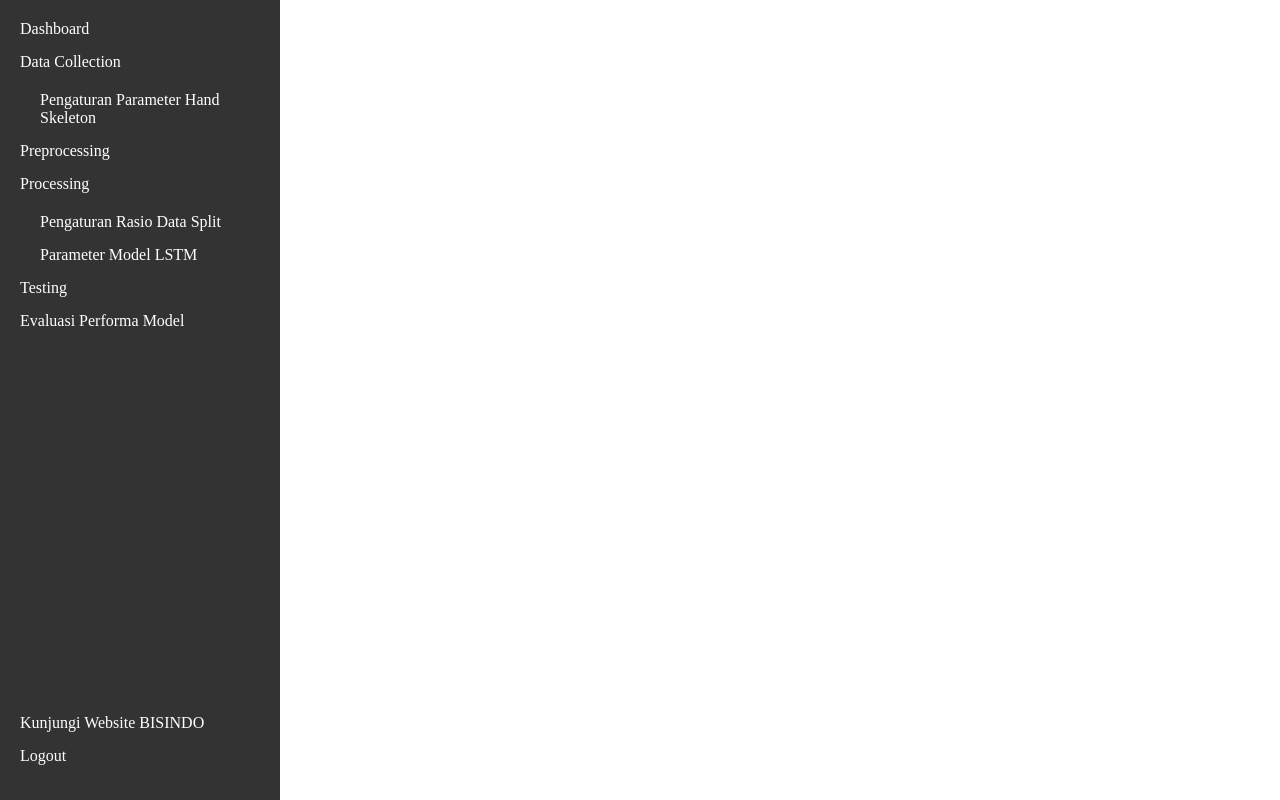
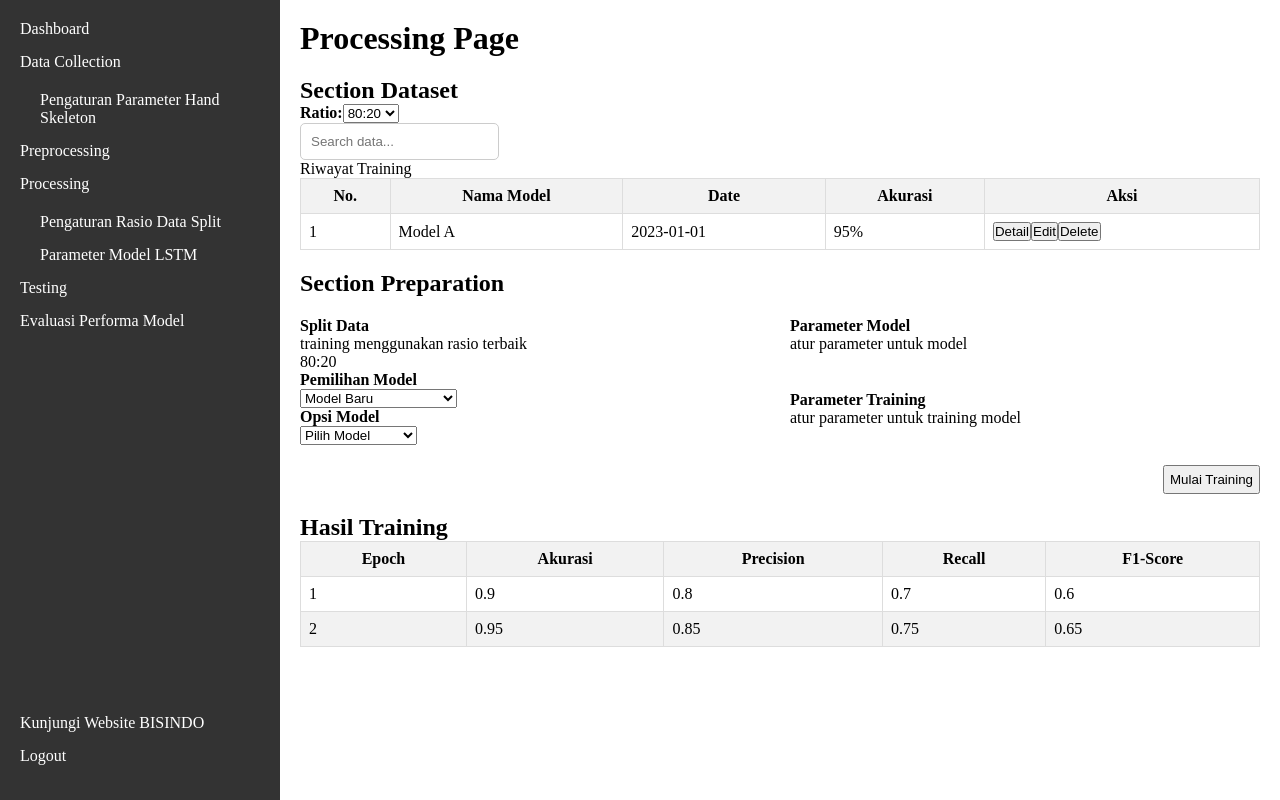
Before and after one commit to srmpandejlaki/BISINDO, a React (Vite) app in the folder frontend/: page /admin/processing in a window 1280 px wide. Built offline with nearby package versions, Linux system fonts and the light colour scheme.

Commit message:
buat halaman processing

```diff
--- a/frontend/src/App.jsx
+++ b/frontend/src/App.jsx
@@ -4,7 +4,8 @@ import LoginPage from "./features/autentication/pages/LoginPage";
 import DashboardAdmin from "./features/dashboard-admin/pages/DashboardAdmin";
 import DataCollection from "./features/data-collection/pages/DataCollection";
 import DetailDataset from "./features/data-collection/pages/DetailDataset";
-import PreprocessingAdmin from "./features/preprocessing/pages/PreprocessingAdmin";
+import Preprocessing from "./features/preprocessing/pages/Preprocessing";
+import Processing from "./features/processing/pages/Processing";
 
 function App() {
 
@@ -17,7 +18,8 @@ function App() {
         <Route path="/admin/dashboard" element={<DashboardAdmin />} />
         <Route path="/admin/data-collection" element={<DataCollection />} />
         <Route path="/admin/data-collection/:id" element={<DetailDataset />} />
-        <Route path="/admin/preprocessing" element={<PreprocessingAdmin />} />
+        <Route path="/admin/preprocessing" element={<Preprocessing />} />
+        <Route path="/admin/processing" element={<Processing />} />
       </Routes>
     </main>
   )
--- a/frontend/src/features/preprocessing/pages/PreprocessingAdmin.jsx
+++ b/frontend/src/features/preprocessing/pages/Preprocessing.jsx
@@ -2,14 +2,14 @@ import React from "react";
 import ListsDataset from "../components/ListsDataset";
 import ParameterSetting from "../components/ParameterSetting";
 
-function PreprocessingAdmin() {
+function PreprocessingPage() {
   return (
     <div className="content preprocessing-admin">
-      <h1>Preprocessing Admin Page</h1>
+      <h1>Preprocessing Page</h1>
       <ListsDataset />
       <ParameterSetting />
     </div>
   );
 }
 
-export default PreprocessingAdmin;
+export default PreprocessingPage;
--- /dev/null
+++ b/frontend/src/features/processing/components/SectionDataset.jsx
@@ -0,0 +1,49 @@
+import React from "react";
+
+function SectionDataset() {
+  return (
+    <div className="section-dataset">
+      <h2>Section Dataset</h2>
+      <div className="option-rasio">
+        <label htmlFor="ratio">Ratio:</label>
+        <select name="" id="">
+          <option value="">80:20</option>
+          <option value="">70:30</option>
+          <option value="">60:40</option>
+        </select>
+      </div>
+      <div className="search-data">
+        <input type="text" placeholder="Search data..." />
+      </div>
+      <div className="history-training">
+        <p>Riwayat Training</p>
+        <table>
+          <thead>
+            <tr>
+              <th>No.</th>
+              <th>Nama Model</th>
+              <th>Date</th>
+              <th>Akurasi</th>
+              <th>Aksi</th>
+            </tr>
+          </thead>
+          <tbody>
+            <tr>
+              <td>1</td>
+              <td>Model A</td>
+              <td>2023-01-01</td>
+              <td>95%</td>
+              <td>
+                <button>Detail</button>
+                <button>Edit</button>
+                <button>Delete</button>
+              </td>
+            </tr>
+          </tbody>
+        </table>
+      </div>
+    </div>
+  );
+}
+
+export default SectionDataset;
--- /dev/null
+++ b/frontend/src/features/processing/components/SectionHasilTraining.jsx
@@ -0,0 +1,40 @@
+import React from "react";
+
+function SectionHasilTraining() {
+  return (
+    <div className="section-hasil-training">
+      <h2>Hasil Training</h2>
+      <div className="hasil-training">
+        <table>
+          <thead>
+            <tr>
+              <th>Epoch</th>
+              <th>Akurasi</th>
+              <th>Precision</th>
+              <th>Recall</th>
+              <th>F1-Score</th>
+            </tr>
+          </thead>
+          <tbody>
+            <tr>
+              <td>1</td>
+              <td>0.9</td>
+              <td>0.8</td>
+              <td>0.7</td>
+              <td>0.6</td>
+            </tr>
+            <tr>
+              <td>2</td>
+              <td>0.95</td>
+              <td>0.85</td>
+              <td>0.75</td>
+              <td>0.65</td>
+            </tr>
+          </tbody>
+        </table>
+      </div>
+    </div>
+  );
+}
+
+export default SectionHasilTraining;
--- /dev/null
+++ b/frontend/src/features/processing/components/SectionPreparation.jsx
@@ -0,0 +1,42 @@
+import React from "react";
+
+function SectionPreparation() {
+  return (
+    <div className="section-preparation">
+      <h2>Section Preparation</h2>
+      <div className="data-preparation">
+        <div className="split-data">
+          <h4>Split Data</h4>
+          <p>training menggunakan rasio terbaik</p>
+          <p className="split-rasio">80:20</p>
+        </div>
+        <div className="pilih-model">
+          <h4>Pemilihan Model</h4>
+          <select name="" id="">
+            <option value="">Model Baru</option>
+            <option value="">Model yang sudah ada</option>
+          </select>
+        </div>
+        <div className="opsi-model">
+          <h4>Opsi Model</h4>
+          <select name="" id="">
+            <option value="">Pilih Model</option>
+            <option value="">ModelLSTM001</option>
+            <option value="">ModelLSTM002</option>
+          </select>
+        </div>
+      </div>
+      <div className="parameter-model">
+        <h4>Parameter Model</h4>
+        <p>atur parameter untuk model</p>
+      </div>
+      <div className="parameter-training">
+        <h4>Parameter Training</h4>
+        <p>atur parameter untuk training model</p>
+      </div>
+      <button>Mulai Training</button>
+    </div>
+  );
+}
+
+export default SectionPreparation;
--- /dev/null
+++ b/frontend/src/features/processing/pages/Processing.jsx
@@ -0,0 +1,17 @@
+import React from "react";
+import SectionDataset from "../components/SectionDataset";
+import SectionPreparation from "../components/SectionPreparation";
+import SectionHasilTraining from "../components/SectionHasilTraining";
+
+function ProcessingPage() {
+  return (
+    <div className="content processing-page">
+      <h1>Processing Page</h1>
+      <SectionDataset />
+      <SectionPreparation />
+      <SectionHasilTraining />
+    </div>
+  );
+}
+
+export default ProcessingPage;
--- /dev/null
+++ b/frontend/src/features/processing/pages/Processing.scss
@@ -0,0 +1,37 @@
+
+
+.processing-page {
+  display: flex;
+  flex-direction: column;
+  gap: 20px;
+}
+
+.section-preparation {
+  display: grid;
+  grid-template-columns: 1fr 1fr;
+  gap: 20px;
+
+  grid-template-areas:
+    "title title"
+    "data-preparation parameter-model"
+    "data-preparation parameter-training";
+
+  h2 {
+    grid-area: title;
+  }
+  button {
+    width: fit-content;
+    justify-self: end;
+    grid-column: 2;
+    padding: 5px;
+  }
+}
+.data-preparation {
+  grid-area: data-preparation;
+}
+.parameter-model {
+  grid-area: parameter-model;
+}
+.parameter-training {
+  grid-area: parameter-training;
+}
--- a/frontend/src/shared/components/base/NavBarAdmin.jsx
+++ b/frontend/src/shared/components/base/NavBarAdmin.jsx
@@ -8,7 +8,7 @@ function NavBarAdmin() {
         <li>
           <a href="/admin/data-collection">Data Collection</a>
           <ul className="submenu">
-            <li><a href="/admin/data-collection/hand-skeleton">Pengaturan Parameter Hand Skeleton</a></li>
+            <li><a href="/admin/data-collection">Pengaturan Parameter Hand Skeleton</a></li>
           </ul>
         </li>
         <li><a href="/admin/preprocessing">Preprocessing</a></li>
```
